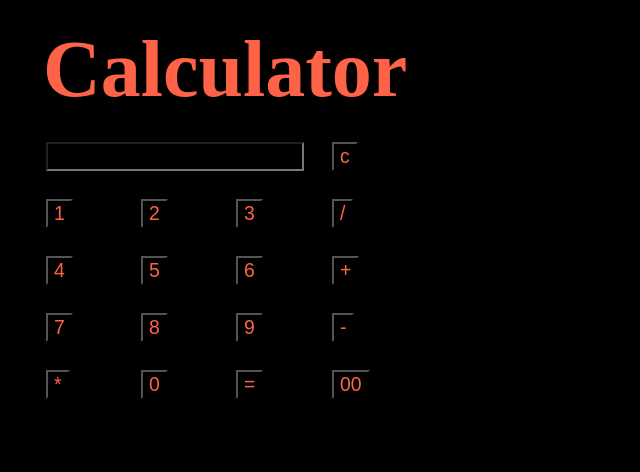
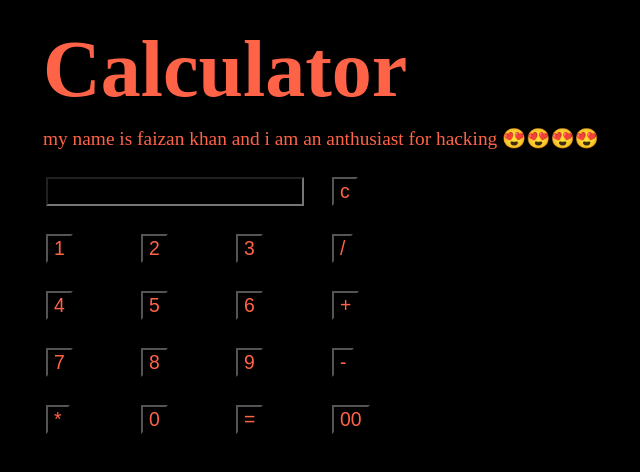
Before and after one commit to FaizanKhanHacker/javascript, a plain HTML site: page index.html in a window 1280 px wide. Shown: the whole page, without its empty margins (5-645 px from the left). Drawn offline with Linux system fonts and the light colour scheme.

Commit message:
Update index.html

```diff
--- a/index.html
+++ b/index.html
@@ -19,6 +19,7 @@
 <body>
     <Div>
     <h1> Calculator </h1>
+        <p> my name is faizan khan and i am an anthusiast for hacking 😍😍😍😍</p>
     </Div>
 
     <table border="0">
```
